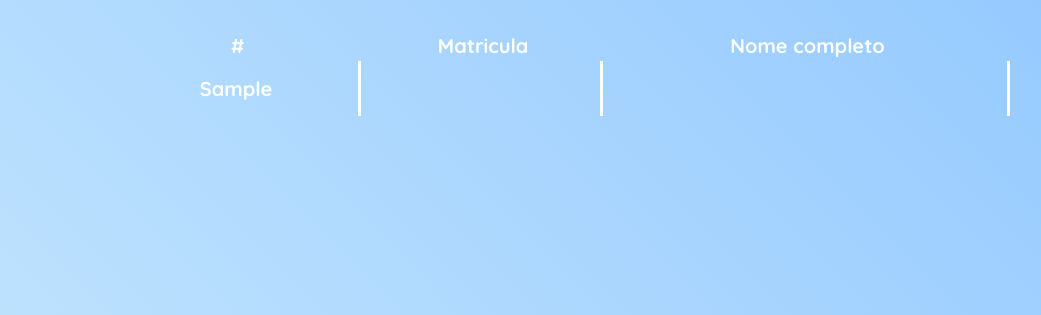
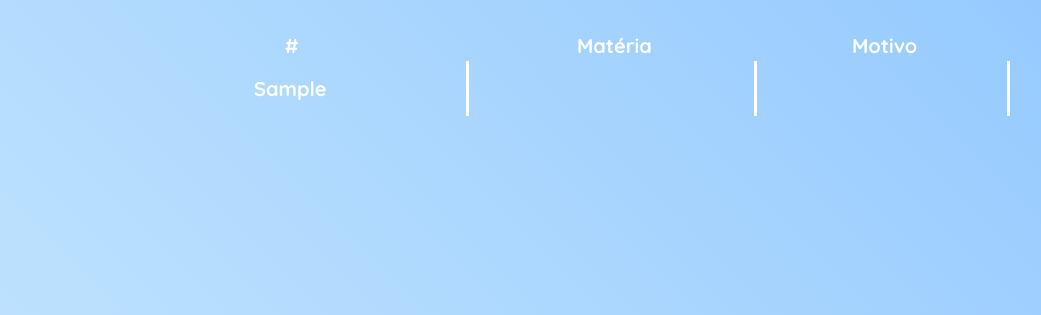
Before and after one commit to luan777bro/projetoIntegrador-REPENSE, a CodeIgniter app: page /database/JustificarFaltas/listar in a window 1280 px wide. Shown: the part 179-494 px from the top of the page, without its empty margins (78-1119 px from the left). Run offline with CodeIgniter, Linux system fonts and the light colour scheme; the visitor is signed in with stand-in values (Sample User, id 1); tables that the repository leaves empty or names only in its code hold one stand-in row (values such as "Sample post"); data that the repository does not hold is empty; some libraries are stand-ins or nearby versions.

Commit message:
Corrigindo erro na view

```diff
--- a/application/views/listar_justificar_faltas.php
+++ b/application/views/listar_justificar_faltas.php
@@ -35,8 +35,8 @@
         <table>
             <tr>
                 <th>#</th>
-                <th>Matricula</th>
-                <th>Nome completo</th>
+                <th>Matéria</th>
+                <th>Motivo</th>
             </tr>
             <?php
             foreach ($registros as $r) :
```
